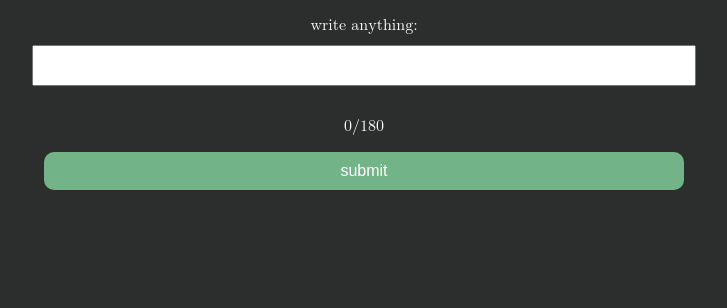
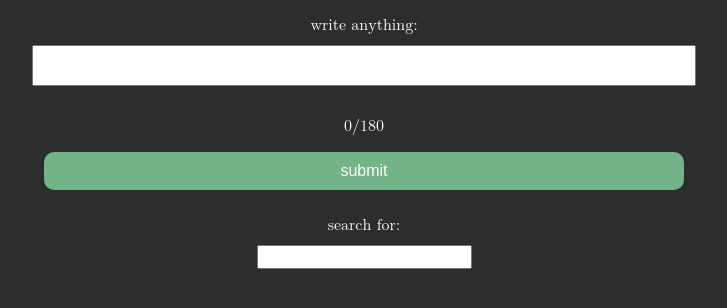
Before and after one commit to jjkkyydijifh/WalmartTwitter, a Flask app: page / in a window 1280 px wide. Shown: the top 308 px of the page, without its empty margins (276-1003 px from the left). Run offline with Flask 3, Linux system fonts and the light colour scheme; data that the repository does not hold is empty; some libraries are stand-ins or nearby versions.

Commit message:
Update index.html

```diff
--- a/templates/index.html
+++ b/templates/index.html
@@ -18,7 +18,8 @@
 <input class="poser" id="post-text" type="text" maxlength="180">
 <p class = "char_count">0/180</p>
 <button class="poser" id="post-submit">submit</button>
-
+  <p class="poser">search for:</p>
+<input class="poser" id="searchbar" type="text">
 
 </body>
 </html>
```
